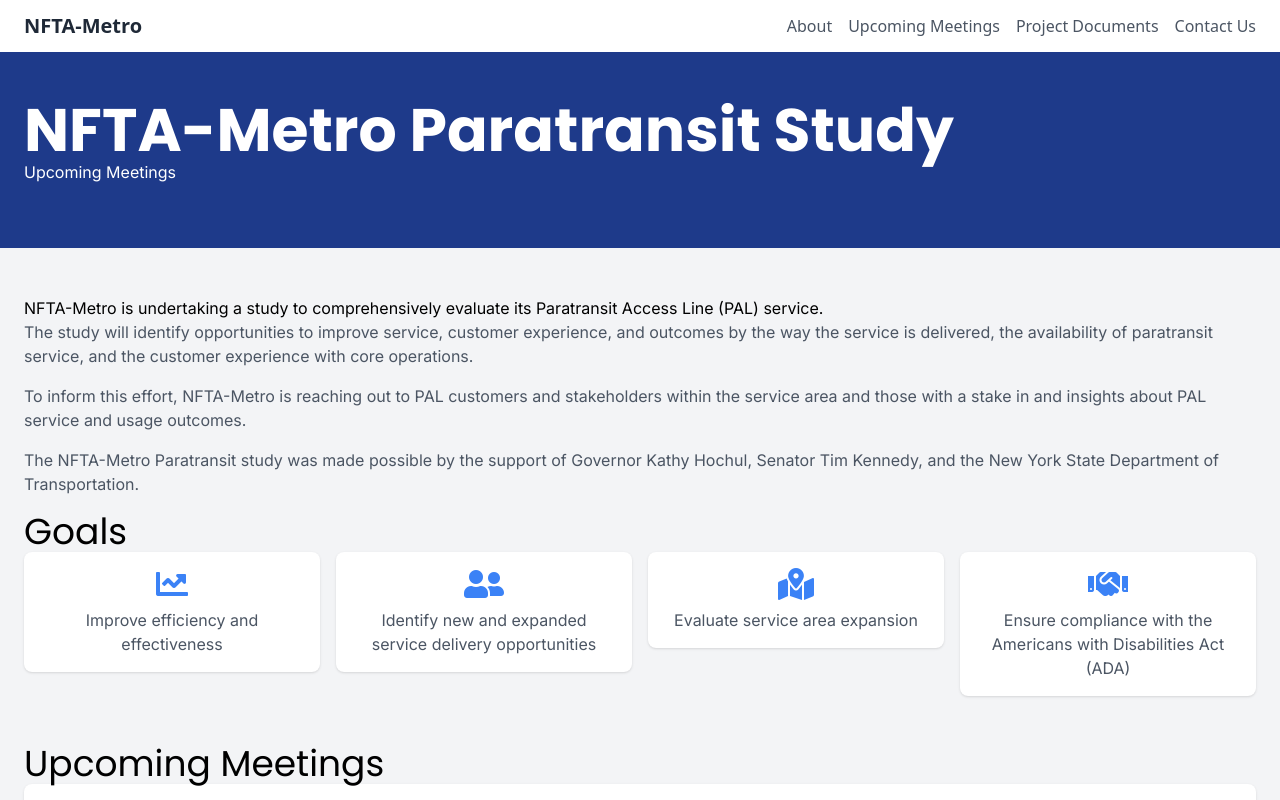
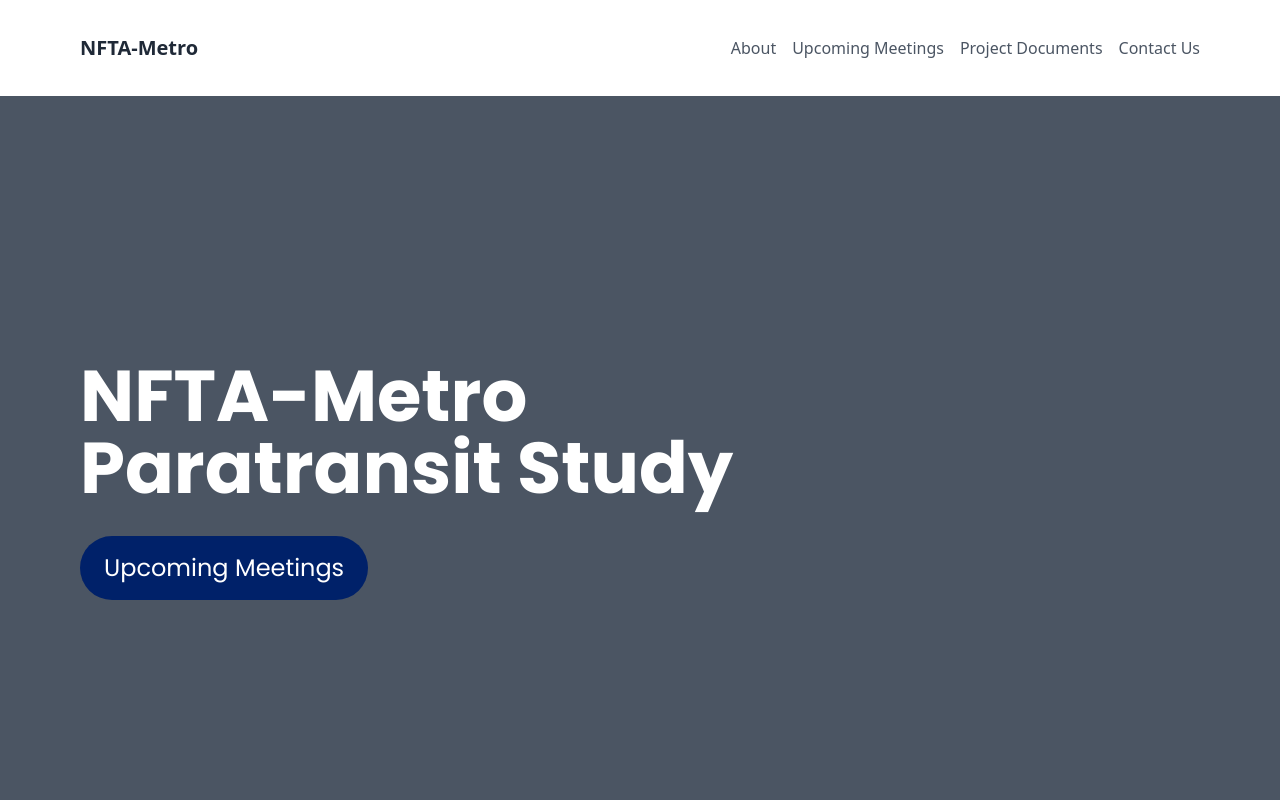
Before and after one commit to tylerjohnlavoie/NFTA-Paratransit, an Astro site: page / in a window 1280 px wide. Shown: the top 800 px of the page. Built offline with nearby package versions, Linux system fonts and the light colour scheme; Astro itself is replaced by a stand-in of ours.

Commit message:
fixing header and first text component

```diff
--- a/src/assets/styles/base.css
+++ b/src/assets/styles/base.css
@@ -13,7 +13,7 @@
     }
 
     h1 {
-        @apply text-2xl md:text-4xl lg:text-6xl;
+        @apply text-3xl md:text-5xl lg:text-7xl;
         @apply font-bold;
     }
 
--- a/src/pages/index.astro
+++ b/src/pages/index.astro
@@ -7,21 +7,25 @@ import "../assets/styles/base.css";
     <meta charset="UTF-8" />
     <meta name="viewport" content="width=device-width, initial-scale=1.0" />
     <title>NFTA-Metro Paratransit Study</title>
-
     <link
       rel="stylesheet"
       href="https://cdnjs.cloudflare.com/ajax/libs/font-awesome/5.15.3/css/all.min.css"
     />
+    <link rel="preconnect" href="https://fonts.googleapis.com" />
+    <link rel="preconnect" href="https://fonts.gstatic.com" crossorigin />
+    <link
+      href="https://fonts.googleapis.com/css2?family=Barlow:ital,wght@0,100;0,200;0,300;0,400;0,500;0,600;0,700;0,800;0,900;1,100;1,200;1,300;1,400;1,500;1,600;1,700;1,800;1,900&family=Inter:wght@100;200;300;400;500;600;700;800;900&family=Poppins:ital,wght@0,100;0,200;0,300;0,400;0,500;0,600;0,700;0,800;0,900;1,100;1,200;1,300;1,400;1,500;1,600;1,700;1,800;1,900&display=swap"
+      rel="stylesheet"
+    />
+
     <link
       href="https://fonts.googleapis.com/css2?family=Barlow:ital,wght@0,100;0,200;0,300;0,400;0,500;0,600;0,700;0,800;0,900;1,100;1,200;1,300;1,400;1,500;1,600;1,700;1,800;1,900&family=Inter:wght@100;200;300;400;500;600;700;800;900&family=Poppins:ital,wght@0,100;0,200;0,300;0,400;0,500;0,600;0,700;0,800;0,900;1,100;1,200;1,300;1,400;1,500;1,600;1,700;1,800;1,900&display=swap"
       rel="stylesheet"
     />
   </head>
-  <body class="bg-gray-100">
+  <body class="bg-gray-50">
     <header class="bg-white shadow">
-      <nav
-        class="container mx-auto px-6 py-3 flex justify-between items-center"
-      >
+      <nav class="container mx-auto h-24 flex justify-between items-center">
         <a href="#" class="text-xl font-bold text-gray-800">NFTA-Metro</a>
         <div class="flex items-center space-x-4">
           <a href="#" class="text-gray-600 hover:text-gray-800">About</a>
@@ -37,34 +41,42 @@ import "../assets/styles/base.css";
     </header>
 
     <main>
-      <section class="bg-blue-900">
-        <div class="container mx-auto px-6 py-12 text-white">
-          <h1>NFTA-Metro Paratransit Study</h1>
-          <p class="mb-4">Upcoming Meetings</p>
+      <section class="bg-gray-600 py-36 lg:py-48 h-fit">
+        <div
+          class="container h-48 md:h-64 lg:h-96 flex-col flex items-left justify-center mx-auto gap-4 md:gap-6 lg:gap-8 text-white"
+        >
+          <h1>NFTA-Metro <br /> Paratransit Study</h1>
+          <button
+            class="bg-NFTA-navy w-fit font-heading py-2 px-4 lg:py-4 lg:px-6 rounded-full text-sm md:text-lg lg:text-2xl"
+            >Upcoming Meetings</button
+          >
         </div>
       </section>
 
-      <section class="container mx-auto px-6 py-12">
-        <p>
+      <section class="py-16 lg:py-24 container mx-auto">
+        <div class="flex flex-col lg:flex-row gap-8">
+          <div class="flex-col flex gap-4 h-fit w-fill lg:w-1/2">
+            <p
+              class="font-heading font-semibold text-NFTA-navy text-2xl md:text-3xl/10 lg:text-4xl/10"
+            >
               NFTA-Metro is undertaking a study to comprehensively evaluate its
               Paratransit Access Line (PAL) service.
             </p>
             <p class="text-gray-600 mb-4">
               The study will identify opportunities to improve service, customer
               experience, and outcomes by the way the service is delivered, the
-          availability of paratransit service, and the customer experience with
-          core operations.
+              availability of paratransit service, and the customer experience
+              with core operations. <br /> To inform this effort, NFTA-Metro is
+              reaching out to PAL customers and stakeholders within the service
+              area and those with a stake in and insights about PAL service and
+              usage outcomes. <br /> The NFTA-Metro Paratransit study was made possible
+              by the support of Governor Kathy Hochul, Senator Tim Kennedy, and
+              the New York State Department of Transportation.
             </p>
-        <p class="text-gray-600 mb-4">
-          To inform this effort, NFTA-Metro is reaching out to PAL customers and
-          stakeholders within the service area and those with a stake in and
-          insights about PAL service and usage outcomes.
-        </p>
-        <p class="text-gray-600 mb-4">
-          The NFTA-Metro Paratransit study was made possible by the support of
-          Governor Kathy Hochul, Senator Tim Kennedy, and the New York State
-          Department of Transportation.
-        </p>
+          </div>
+          <div class="lg:w-1/2 w-fill h-fill bg-gray-400">aaa</div>
+        </div>
+
         <h2>Goals</h2>
         <div class="flex flex-wrap -mx-2 mb-8">
           <div class="w-full sm:w-1/2 md:w-1/4 px-2 mb-4">
--- a/tailwind.config.js
+++ b/tailwind.config.js
@@ -2,6 +2,15 @@ module.exports = {
   purge: ['./public/**/*.html', './src/**/*.{astro,js,jsx,ts,tsx,vue}'],
   darkMode: false, // or 'media' or 'class'
   theme: {
+    container: {
+      padding: {
+        DEFAULT: '2rem',
+        sm: '3rem',
+        md: '4rem',
+        lg: '4rem',
+        xl: '5rem',
+      },
+    },
     extend: {
       colors: {
         'NFTA-navy': '#002169',
```
Lines whose indentation alone changed are shown as unchanged.
